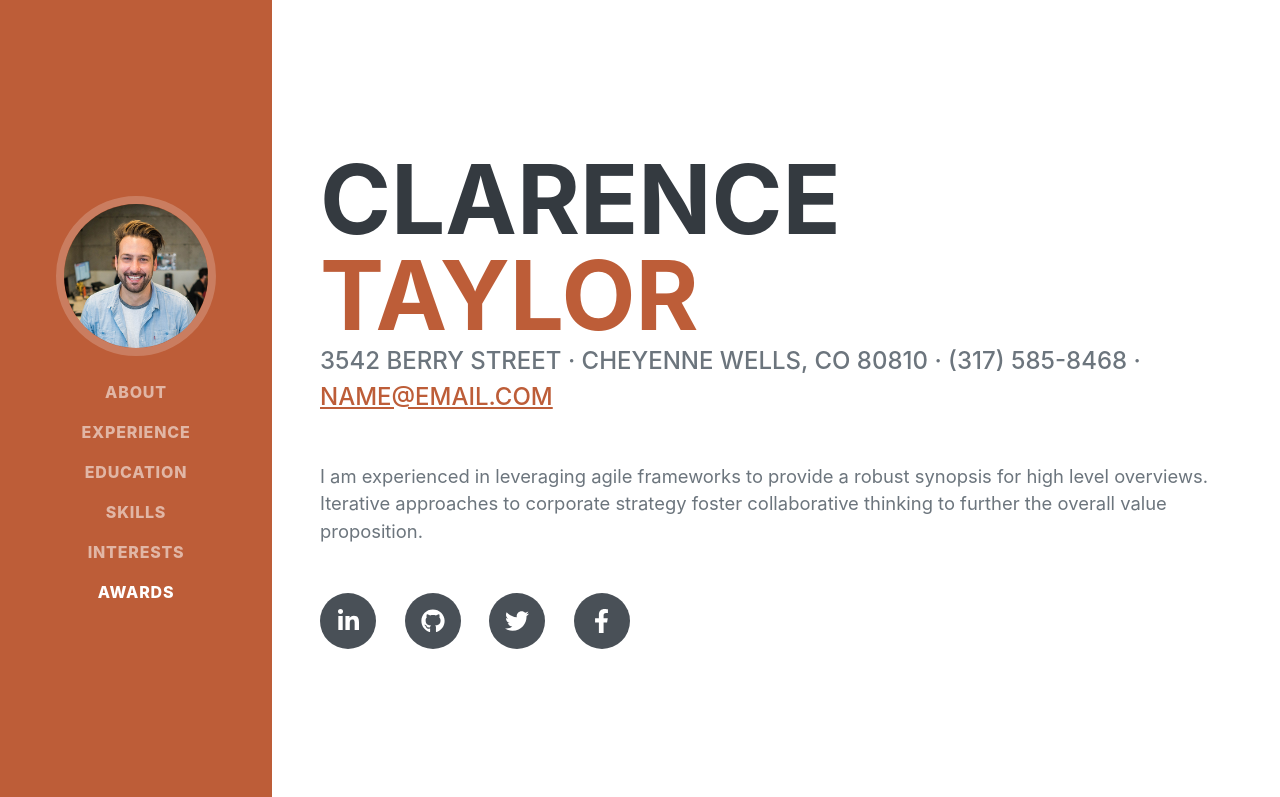
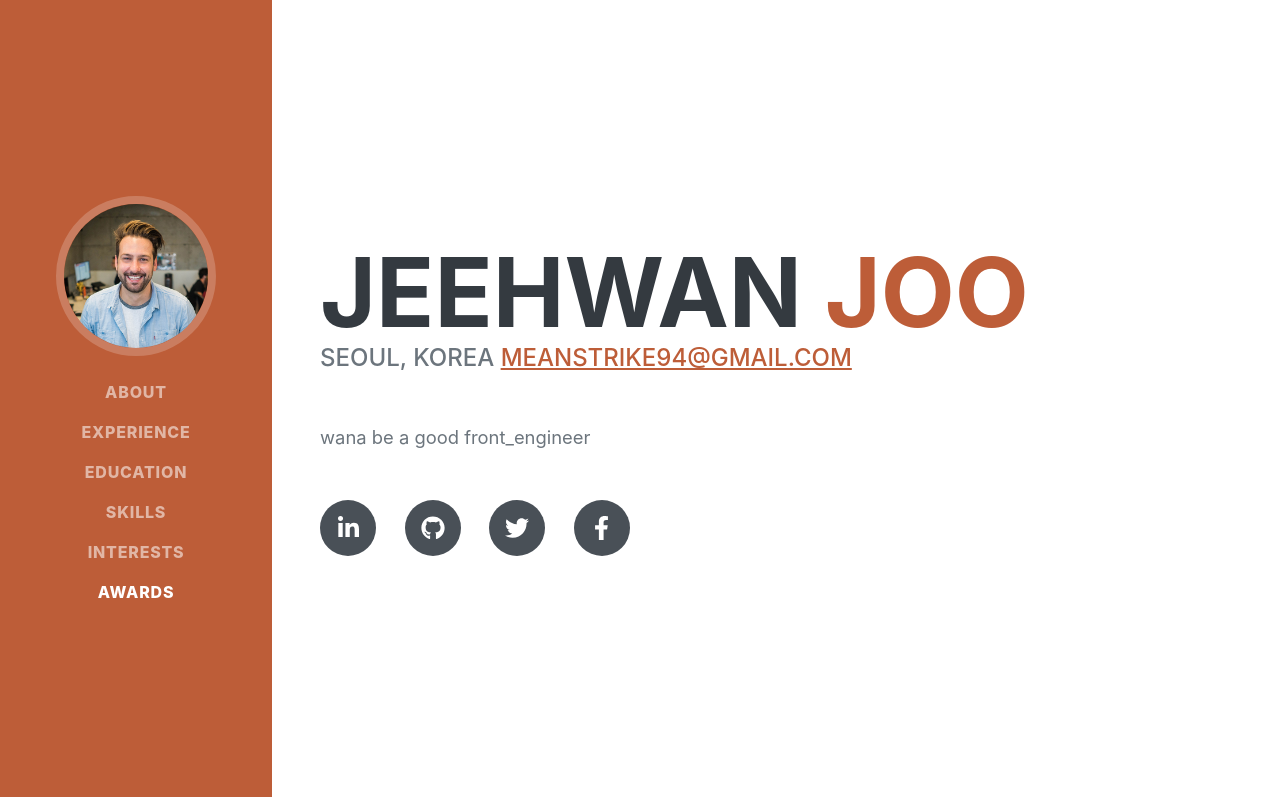
Before and after one commit to joojeehwan/joojeehwan.github.io, a plain HTML site: page index.html in a window 1280 px wide. Shown: the top 797 px of the page. Drawn offline with nearby package versions, Linux system fonts and the light colour scheme; a web font is replaced by a local one.

Commit message:
적을 것 정리해서 오자

```diff
--- a/index.html
+++ b/index.html
@@ -40,14 +40,14 @@
             <section class="resume-section" id="about">
                 <div class="resume-section-content">
                     <h1 class="mb-0">
-                        Clarence
-                        <span class="text-primary">Taylor</span>
+                        JEEHWAN
+                        <span class="text-primary">JOO</span>
                     </h1>
                     <div class="subheading mb-5">
-                        3542 Berry Street · Cheyenne Wells, CO 80810 · (317) 585-8468 ·
-                        <a href="mailto:name@email.com">name@email.com</a>
+                        seoul, korea
+                        <a href="mailto:meanstrike94@gmail.com"> meanstrike94@gmail.com</a>
                     </div>
-                    <p class="lead mb-5">I am experienced in leveraging agile frameworks to provide a robust synopsis for high level overviews. Iterative approaches to corporate strategy foster collaborative thinking to further the overall value proposition.</p>
+                    <p class="lead mb-5">wana be a good front_engineer</p>
                     <div class="social-icons">
                         <a class="social-icon" href="#!"><i class="fab fa-linkedin-in"></i></a>
                         <a class="social-icon" href="#!"><i class="fab fa-github"></i></a>
```
